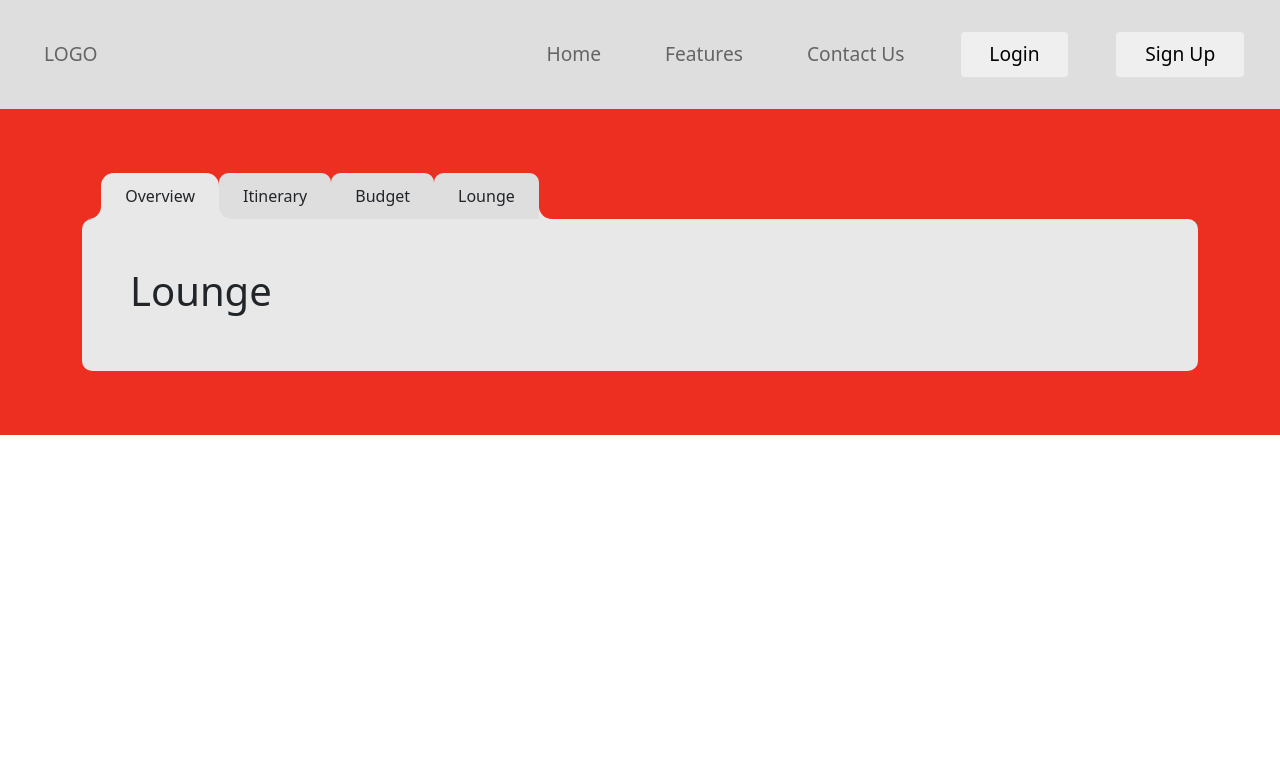
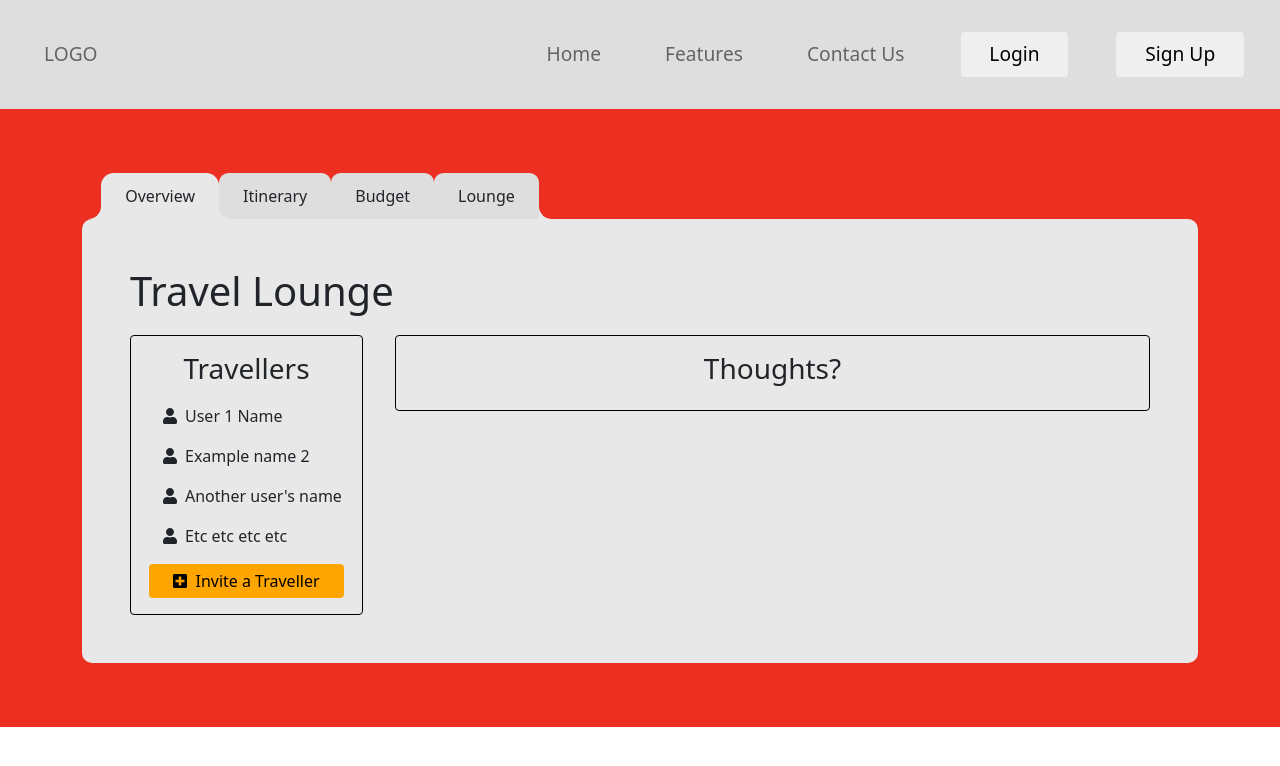
Before and after one commit to TheHebi/travel-planner, a React (Create React App) app: page /trips in a window 1280 px wide. Both pictures are taken after a click on the button "Lounge". Shown: the top 766 px of the page. Built offline with nearby package versions, Linux system fonts and the light colour scheme.

Commit message:
added some layout items to travel lounge page

```diff
--- /dev/null
+++ b/src/components/Lounge/Lounge.css
@@ -0,0 +1,41 @@
+.travellers {
+  display: flex;
+  flex-direction: column;
+
+  padding-top: 1em;
+  padding-bottom: 1em;
+  margin-right: 0.25rem;
+  border: 1px solid black;
+  border-radius: 0.25rem;
+}
+
+.traveller {
+  display: flex;
+  align-items: center;
+  margin-left: 2em;
+  margin-bottom: 1em;
+}
+
+.add-traveller-btn {
+  border: none;
+  background: orange;
+  border-radius: 0.25rem;
+  min-width: fit-content;
+  max-width: 60%;
+  padding-top: 5px;
+  padding-bottom: 5px;
+  padding-left: 1.5em;
+  padding-right: 1.5em;
+  align-self: center;
+}
+
+.message-board {
+  display: flex;
+  flex-direction: column;
+
+  padding-top: 1em;
+  padding-bottom: 1em;
+  margin-left: 0.25rem;
+  border: 1px solid black;
+  border-radius: 0.25rem;
+}
--- /dev/null
+++ b/src/components/Lounge/Lounge.js
@@ -0,0 +1,50 @@
+import React from 'react';
+
+// BOOTSTRAP IMPORTS
+import Row from 'react-bootstrap/Row';
+import Col from 'react-bootstrap/Col';
+
+// FONT AWESOME IMPORTS
+import { FontAwesomeIcon } from '@fortawesome/react-fontawesome';
+import { faUser } from '@fortawesome/free-solid-svg-icons';
+import { faPlusSquare } from '@fortawesome/free-solid-svg-icons';
+
+// LOCAL IMPORTS
+import './Lounge.css';
+
+export default function Lounge() {
+    return (
+        <Row style={{marginTop: '20px'}}>
+            <Col lg={3}>
+                <div className="travellers">
+                    <h3 style={{alignSelf: 'center', marginBottom: '18px'}}>Travellers</h3>
+                    <div className="traveller">
+                        <FontAwesomeIcon icon={faUser} size='1x' className="me-2" />
+                        User 1 Name
+                    </div>
+                    <div className="traveller">
+                        <FontAwesomeIcon icon={faUser} size='1x' className="me-2" />
+                        Example name 2
+                    </div>
+                    <div className="traveller">
+                        <FontAwesomeIcon icon={faUser} size='1x' className="me-2" />
+                        Another user's name
+                    </div>
+                    <div className="traveller">
+                        <FontAwesomeIcon icon={faUser} size='1x' className="me-2" />
+                        Etc etc etc etc
+                    </div>
+                    <button className="add-traveller-btn">
+                        <FontAwesomeIcon icon={faPlusSquare} size='1x' className="me-2" />
+                        Invite a Traveller
+                    </button>
+                </div>
+            </Col>
+            <Col lg={9}>
+                <div className="message-board">
+                    <h3 style={{alignSelf: 'center'}}>Thoughts?</h3>
+                </div>
+            </Col>
+        </Row>
+    )
+}
--- a/src/components/Tripcard/Tripcard.js
+++ b/src/components/Tripcard/Tripcard.js
@@ -6,6 +6,7 @@ import Container from 'react-bootstrap/Container';
 // LOCAL IMPORTS
 import './Tripcard.css';
 import Budget from '../Budget/Budget.js';
+import Lounge from '../Lounge/Lounge.js';
 
 export default function Tripcard() {
     const [activeTab, setActiveTab] = useState('Overview')
@@ -49,7 +50,8 @@ export default function Tripcard() {
                     }
                     {activeTab === 'Lounge' &&
                         <div>
-                            <h1>Lounge</h1>
+                            <h1>Travel Lounge</h1>
+                            <Lounge />
                         </div>
                     }
                 </div>
```
